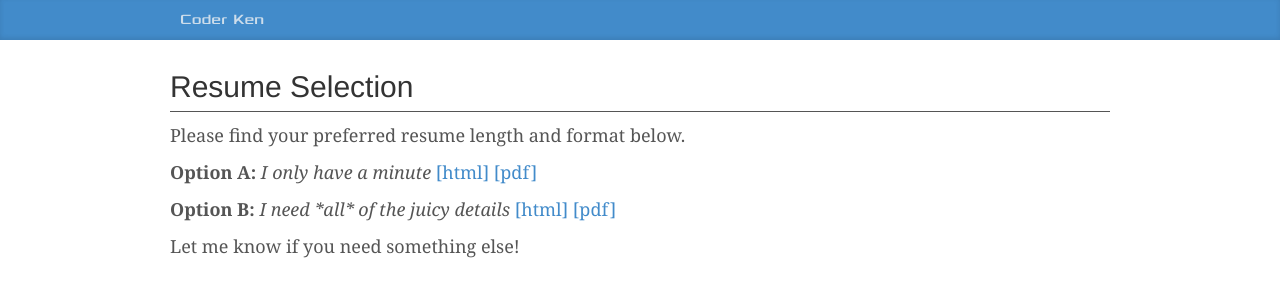
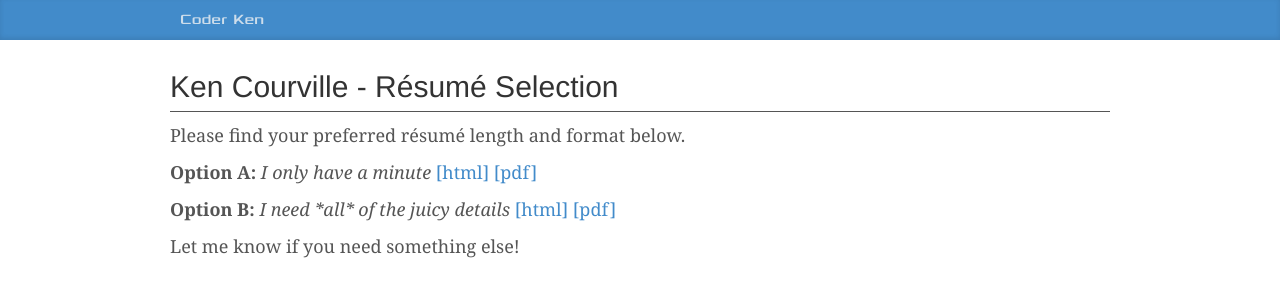
Before and after one commit to krcourville/krcourville.github.io, a Jekyll site: the page built from cv/index.md, in a window 1280 px wide. Shown: the top 300 px of the page. Built offline with Jekyll 4.4.1, drawn with Linux system fonts in a browser that asks for light colours; nearby versions of some CDN libraries; comment, search, counter and statistics services are not loaded.

Commit message:
use real spelling for résumé

```diff
--- a/cv/index.md
+++ b/cv/index.md
@@ -1,10 +1,10 @@
 ---
 layout: page
-title: Resume Selection
+title: Ken Courville - Résumé Selection
 permalink: /cv/
 ---
 
-Please find your preferred resume length and format below.
+Please find your preferred résumé length and format below.
 
 **Option A:** _I only have a minute_ [[html]](onepage.html) [[pdf]](ken-courville-cv-one-page.pdf)
 
```
